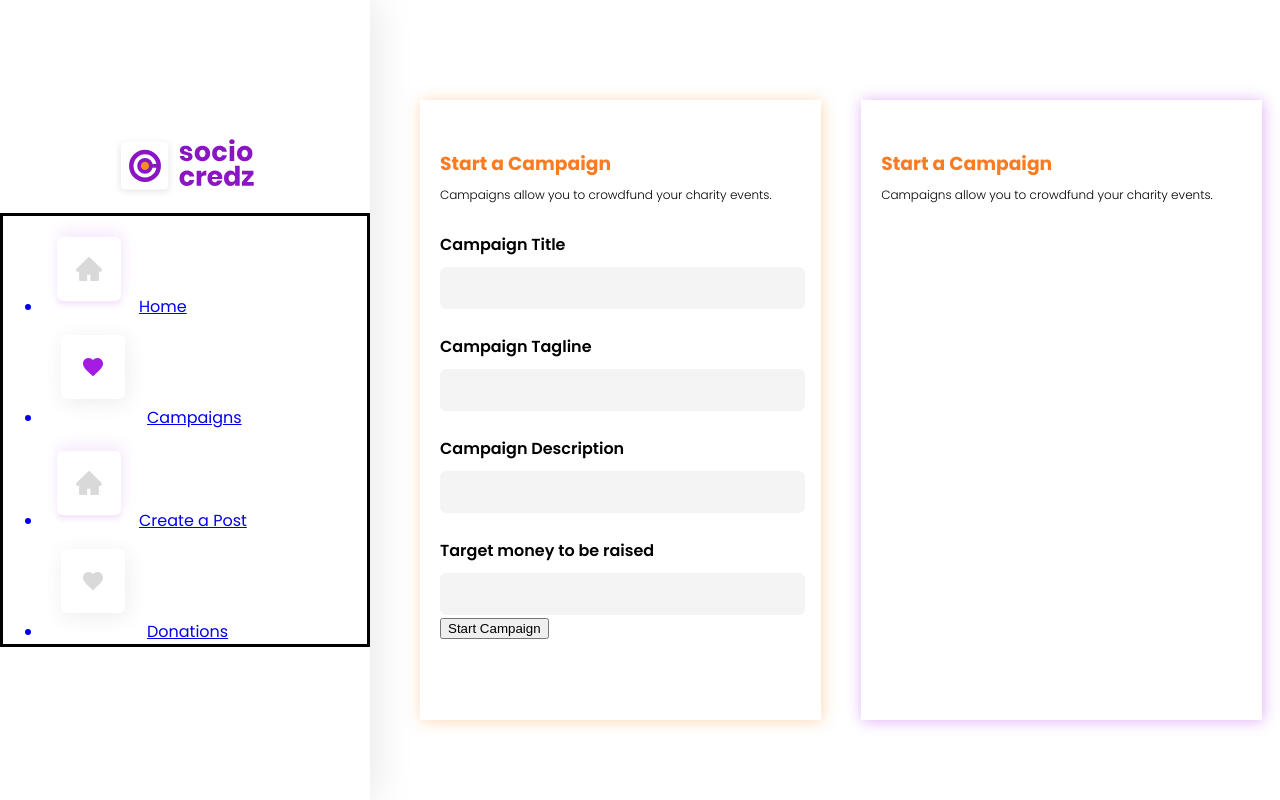
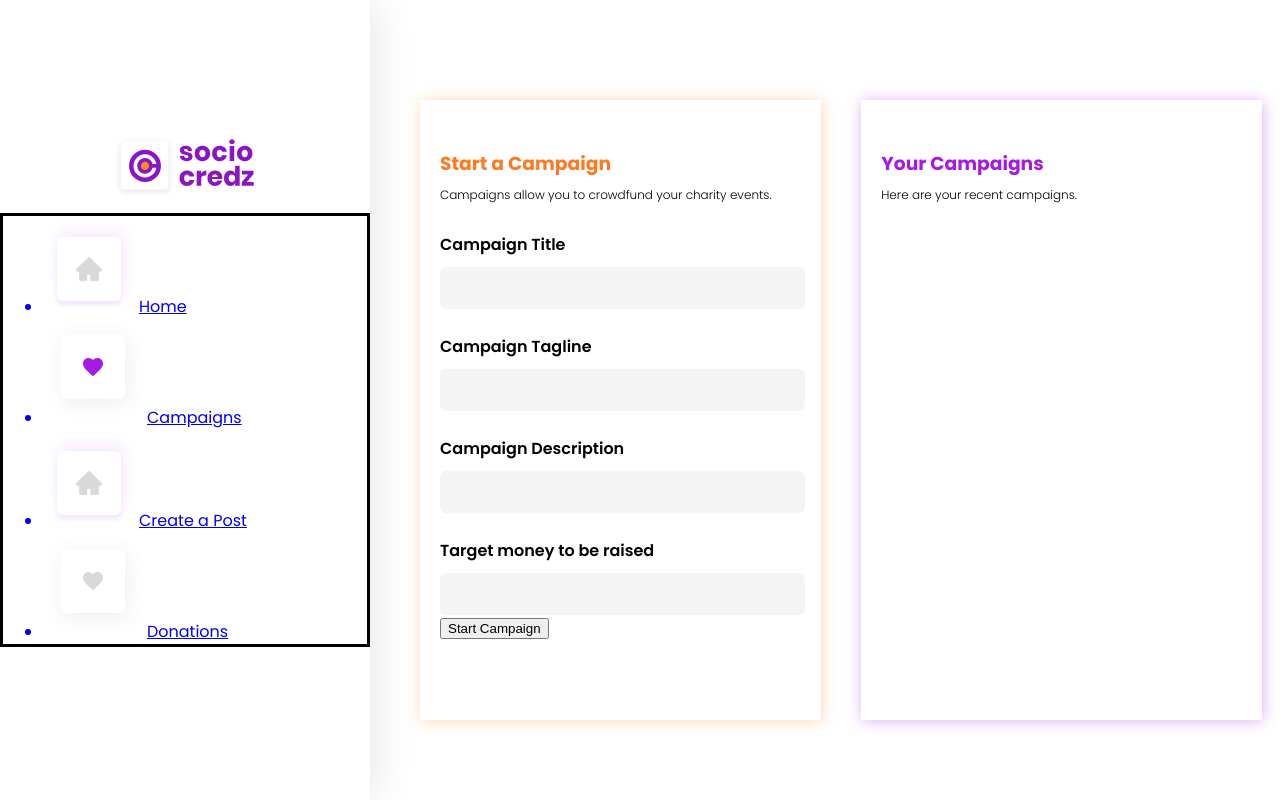
Before and after one commit to TeamRekursion/sociocredz-frontend, a React (Create React App) app: page /campaign in a window 1280 px wide. Built offline with nearby package versions, Linux system fonts and the light colour scheme; the HTML template or start-up script is replaced by a standard one.

Commit message:
fix: card

```diff
--- a/src/components/campcard.js
+++ b/src/components/campcard.js
@@ -0,0 +1,21 @@
+import React from 'react'
+
+class Campcard extends React.Component {
+  constructor (props) {
+    super(props)
+    this.state = {}
+  }
+
+  componentDidMount () {
+  }
+
+  render () {
+    return (
+      <div>
+        <h3 style={{color:"#A41BE4"}}>Your Campaigns</h3>
+            <h6 className="him">Here are your recent campaigns.</h6>
+      </div>
+    )
+  }
+}
+export default Campcard;
--- a/src/pages/campaign.js
+++ b/src/pages/campaign.js
@@ -1,5 +1,6 @@
 import React from 'react'
-import Dashnav from '../components/dashnav'
+import Dashnav from '../components/dashnav';
+import Campcard from '../components/campcard';
 // import Democarasol from '../components/caraso/l'
 
 class Landingpage extends React.Component {
@@ -48,8 +49,7 @@ class Landingpage extends React.Component {
             </form>
           </div>
           <div className="rightg">
-          <h3 style={{color:"#fc7b22"}}>Start a Campaign</h3>
-            <h6 className="him">Campaigns allow you to crowdfund your charity events.</h6>
+            <Campcard/>
           </div>
         </div>
       </div>
```
